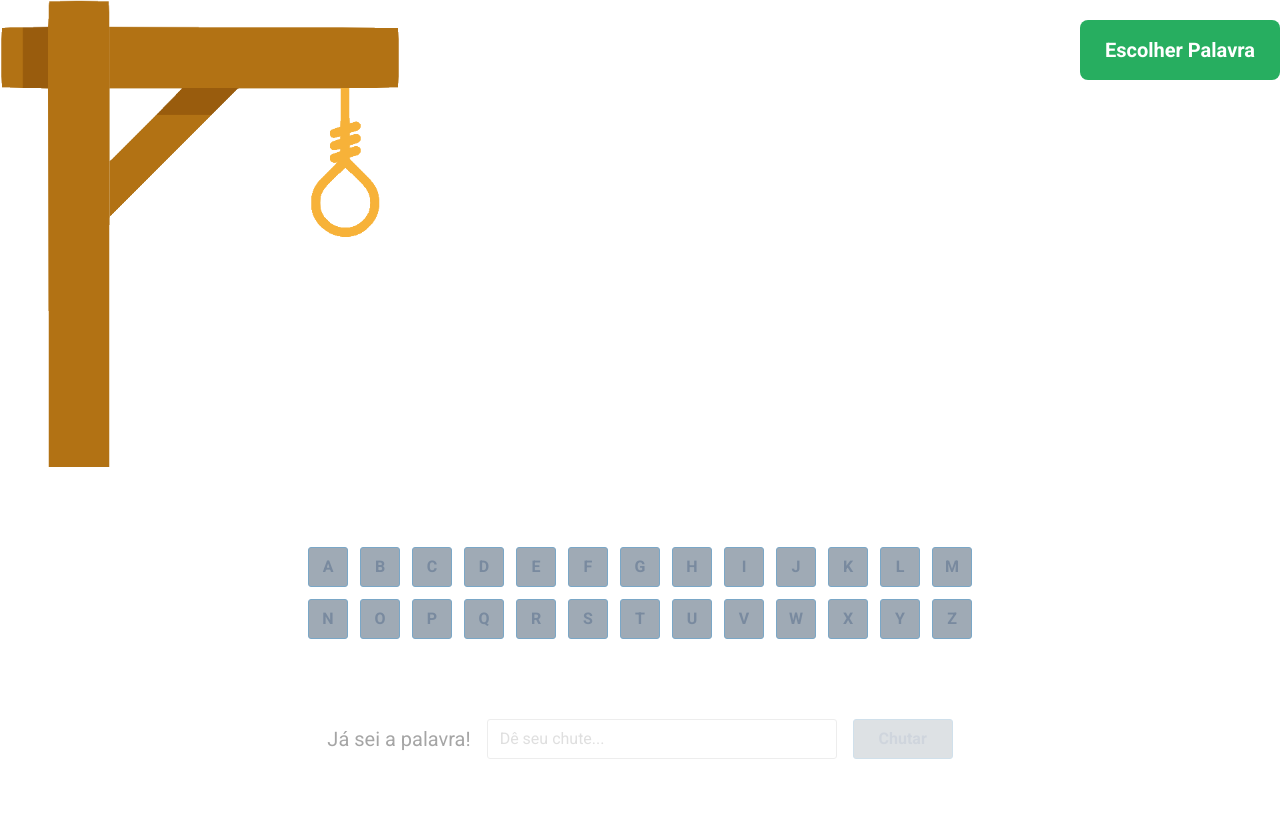
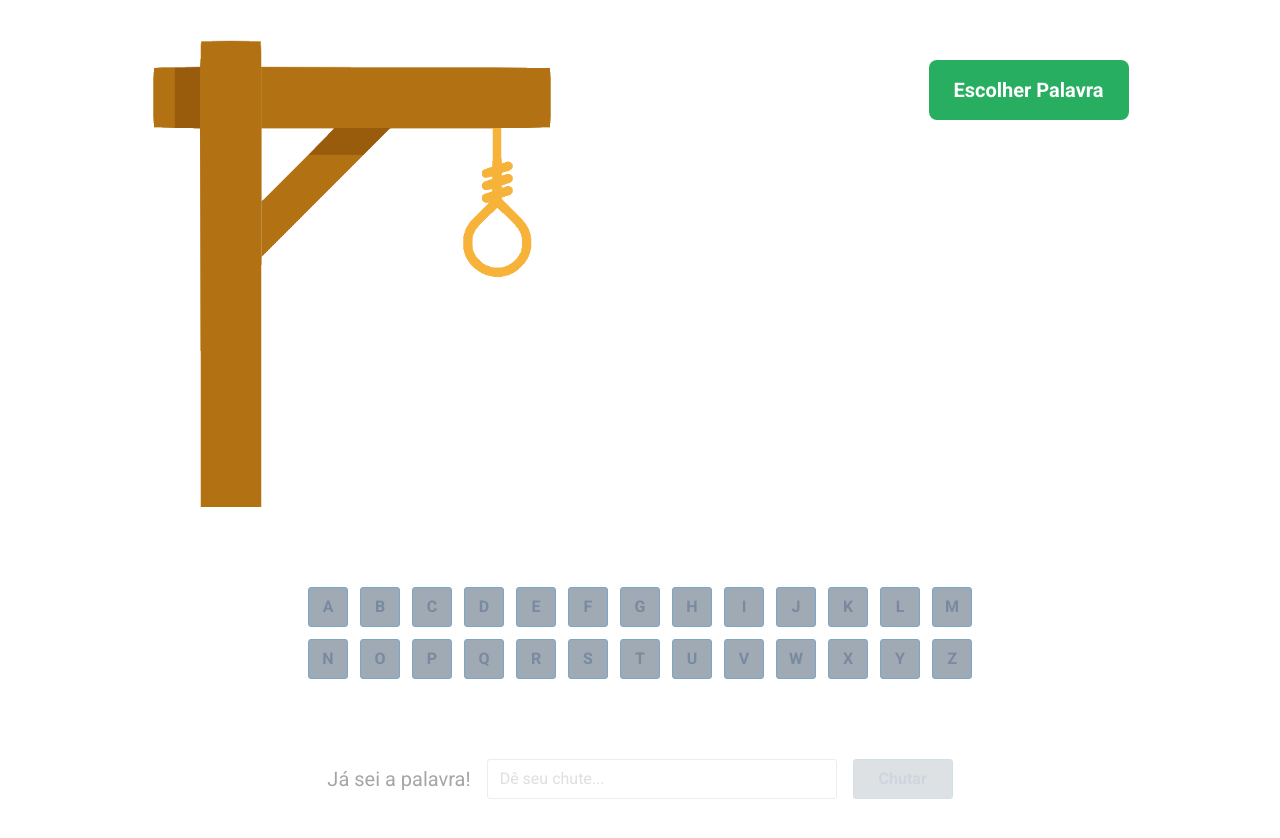
Before and after one commit to adrianogotardo/hangman-clone, a React (Create React App) app: page / in a window 1280 px wide. Before the commit the page ends 800 px from the top, so only its background shows below. Built offline with nearby package versions, Linux system fonts and the light colour scheme.

Commit message:
changed imports order in App.js

```diff
--- a/src/App.jsx
+++ b/src/App.jsx
@@ -1,6 +1,6 @@
 import styled, { ThemeProvider } from "styled-components";
+import ResetStyles from "./global/resetStyles";
 import GlobalStyles from "./global/globalStyles";
-import ResetStyles from "./global/resetStyles";
 import theme from "./theme/themes";
 import Game from "./components/Game";
 
@@ -19,7 +19,9 @@ function App() {
     <ThemeProvider theme={theme}>
       <ResetStyles />
       <GlobalStyles />
+      <AppStyle>
         <Game />
+      </AppStyle>
     </ThemeProvider>
   );
 }
--- a/src/global/globalStyles.js
+++ b/src/global/globalStyles.js
@@ -10,7 +10,8 @@ const GlobalStyles = createGlobalStyle`
     src: url('https://fonts.googleapis.com/css2?family=Roboto:wght@400;700&display=swap');
   }
   body {
-    font-family: Roboto;
+    font-family: "Roboto", sans-serif;
+    //font-family: Roboto;
   }
 `;
 
```
